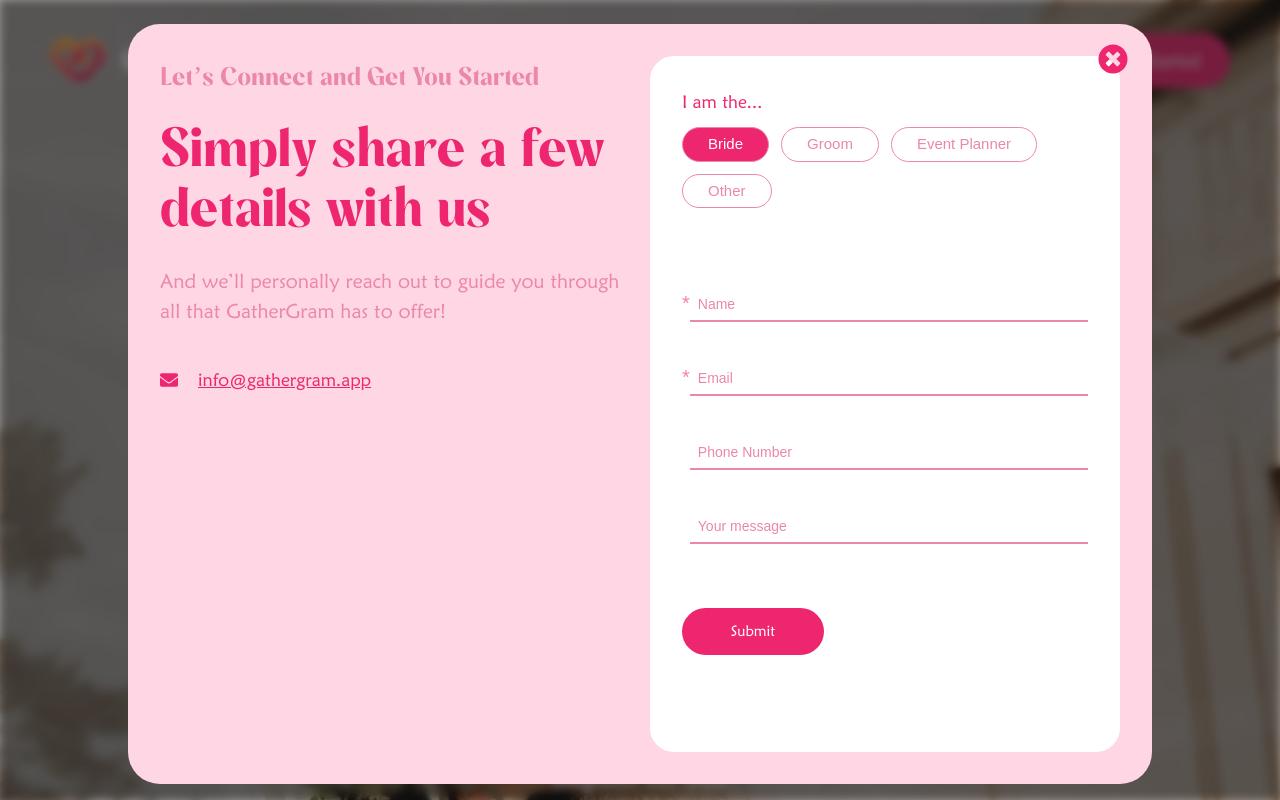
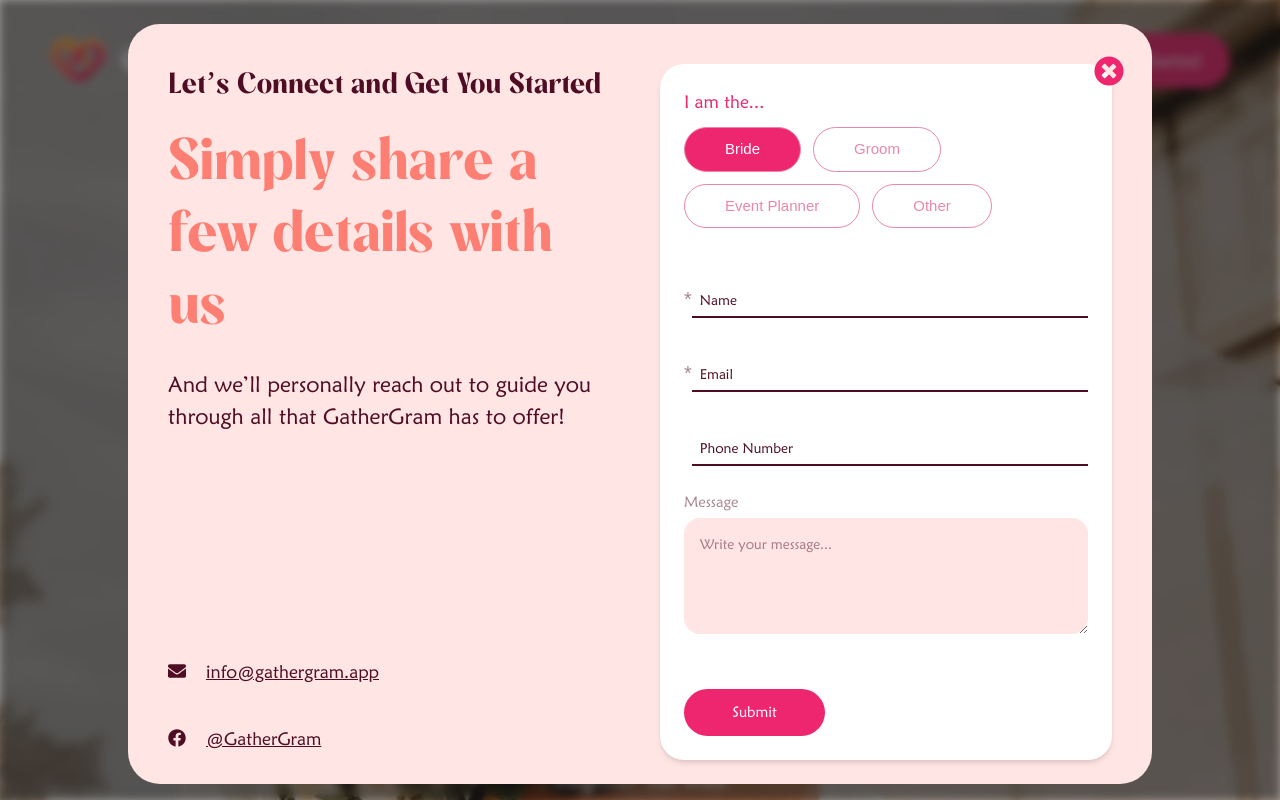
Before and after one commit to okafohenry/upwork, a Next.js app: page / in a window 1280 px wide. Both pictures are taken after a click on the element "Contact". Shown: the top 800 px of the page. Built offline with nearby package versions, Linux system fonts and the light colour scheme.

Commit message:
contact form

```diff
--- /dev/null
+++ b/src/components/contact-form/FormMobile.jsx
@@ -0,0 +1,109 @@
+"use client"
+import React, { useState } from 'react'
+import Image from 'next/image'
+import logoMobile from "../../../public/logo-mobile.svg"
+import { IoClose } from 'react-icons/io5'
+import { usertype } from '@/utils/utils'
+import { FaEnvelope, FaFacebook } from 'react-icons/fa'
+import bg1 from "../../../public/contact-form-mobile-bg2.svg"
+import bg2 from "../../../public/contact-form-mobile-bg.svg"
+
+const initialValues = {
+  name: "",
+  email: "",
+  phone: "",
+  message: "",
+  role: "bride"
+}
+
+export default function ContactFormMobile({ closeModal }) {
+  const [ formData, setFormData ] = useState(initialValues);
+
+  const inputStyle = 'border-0 outline-none lg:border-b-2 border-b border-[#4F0D25] focus:border-b-[#4F0D25] px-2 py-1 w-full placeholder-[#4F0D25] lg:placeholder:text-md placeholder:text-sm font-[Maian] bg-transparent'
+
+  return (
+    <div className='h-screen lg:hidden block bg-[#FFE5E3] fixed w-full overflow-y-auto overflow-x-hidden z-[1027] px-[15px]'>
+      <Image src={bg1} alt="bg-1" className='absolute top-[5.3rem] right-5' />
+      <Image src={bg2} alt="bg-2" className='absolute bottom-[3.5rem] -right-10' />
+      <div className="flex items-center justify-between py-4 relative z-10">
+          <Image src={logoMobile} alt="logo-mobile" className='h-[40px] w-[160px]' />
+          <IoClose onClick={closeModal} className="text-[28px] text-[#FD7E72]" />
+      </div>
+      <div className='relative z-10'>
+          <h4 className='text-[#4F0D25]  text-[20px] mb-2 mt-3 leading-[24px]'>Let’s Connect and Get You Started</h4>
+          <h2 className='text-[#FD7E72]  text-[32px] leading-[40px]'>Simply share a few details with us</h2>
+          <p className='text-[#4F0D25] text-[16px] leading-[24px] mt-4'>And we’ll personally reach out to guide you through all that GatherGram has to offer!</p>
+      </div>
+      <div className='mt-8 relative z-10'>
+        <p className='text-primary lg:text-[16px]'>I am the...</p>
+        <ul className='flex items-center flex-wrap gap-x-3.5 gap-y-2 mt-3'>
+            {Object.values(usertype).map((user, index) => (
+                <li
+                key={index}
+                onClick={() => setFormData({...formData, role: user })}
+                className={`text-[13px] hover:cursor-pointer hover:bg-[#ED266F] hover:text-white py-[8px] px-[24px] rounded-[50px] border-2 border-[#ED266F] capitalize ${formData.role === user ? 'bg-[#ED266F] text-white' : 'text-[#ED266F]'}`}>
+                    {user}
+                </li>
+            ))}
+        </ul>
+        <div className='grid lg:gap-y-10 gap-y-5 lg:mt-[3.5rem] mt-7 text-[#4F0D2580] relative z-10'>
+            <div className='w-full flex'>
+                <span className='text-[20px] text-primary'>*</span>
+                <input
+                    type="text"
+                    placeholder="Name"
+                    className={`${inputStyle}`}
+                    onChange={(e) => setFormData({...formData, name: e.target.value })}
+                />
+            </div>
+            <div className='w-full flex'>
+                <span className='text-[20px] text-primary'>*</span>
+                <input
+                    type="email"
+                    placeholder="Email"
+                    className={`${inputStyle}`}
+                    style={{ '::placeholder': { fontSize: '0.875rem' } }}
+                    onChange={(e) => setFormData({...formData, email: e.target.value })}
+                />
+            </div>
+            <div className='w-full flex'>
+                <span className='text-[20px] text-[#FFE5E3]'>*</span>
+                <input
+                    type="tel"
+                    placeholder="Phone Number"
+                    className={`${inputStyle}`}
+                    style={{ '::placeholder': { fontSize: '0.875rem' } }}
+                    onChange={(e) => setFormData({...formData, phone: e.target.value })}
+                />
+            </div>
+            <div className='w-full mt-1'>
+                <label className='text-[15px] text-[#4F0D2580] font-[Maian] '>Message</label>
+                <textarea
+                    type="text"
+                    rows={2}
+                    placeholder="Write your message..."
+                    className={` bg-[#fed4d0] rounded-[16px] mt-1 outline-[#fed4d0] focus:outline-[#fed4d0] p-[1rem] placeholder:text-[#4F0D2580] placeholder-text-lg font-[Maian] text-[14px] w-full`}
+                    style={{ '::placeholder': { fontSize: '0.875rem' } }}
+                    onChange={(e) => setFormData({...formData, message: e.target.value })}
+                />
+            </div>
+            <button
+            className="text-[14px] w-[40%] mt-[.5rem] text-center bg-primary py-[13px] text-white  px-[10px] rounded-[50px]"
+            >
+              Submit
+            </button>
+        </div>
+        <div className='py-10 relative z-10'>
+            <p className='lg:mt-10 mt-3 flex items-center gap-3 text-[#4F0D25]'>
+                <FaEnvelope size={18} />
+                <span className='text-[14px] underline'>info@gathergram.app</span>
+            </p>
+            <p className='flex mt-3 items-center gap-3 text-[#4F0D25]'>
+                <FaFacebook size={18} />
+                <span className='text-[14px] underline'>@GatherGram</span>
+            </p>
+        </div>
+      </div>
+    </div>
+  )
+}
--- a/src/components/contact-form/index.jsx
+++ b/src/components/contact-form/index.jsx
@@ -2,7 +2,7 @@
 import { usertype } from '@/utils/utils'
 import Link from 'next/link';
 import React, { useState } from 'react'
-import { FaEnvelope, FaTimesCircle } from "react-icons/fa";
+import { FaEnvelope, FaFacebook, FaTimesCircle } from "react-icons/fa";
 
 const initialValues = {
     name: "",
@@ -15,41 +15,47 @@
 export default function ContactForm({ closeModal }) {
     const [ formData, setFormData ] = useState(initialValues)
 
-    const inputStyle = 'border-0 outline-none lg:border-b-2 border-b border-[#EB87AB] focus:border-b-primary px-2 py-1 w-full placeholder-[#EB87AB] lg:placeholder:text-md placeholder:text-sm'
+    const inputStyle = 'border-0 outline-none lg:border-b-2 border-b border-[#4F0D25] focus:border-b-[#4F0D25] px-2 py-1 w-full placeholder-[#4F0D25] lg:placeholder:text-md placeholder:text-sm font-[Maian]'
 
     return (
-        <div className='fixed z-[1020] backdrop-blur-sm w-full h-full top-0 left-0 bottom-0 bg-[#747474]/[0.1] backdrop-brightness-50'>
-            <div className='lg:w-[80%] w-full m-auto bg-primaryLight lg:rounded-[32px] rounded-[15px]  mt-[1.5rem] h-[95vh] grid lg:grid-cols-2 grid-cols-1 gap-x-5 lg:p-[2rem] p-[1.2rem] gap-y-7 relative overflow-y-auto'>
-                <div className='col-span-1'>
-                    <h4 className='text-[#EB87AB] lg:text-[28px] text-[20px] lg:mb-5 mb-2 lg:mt-0 mt-3'>Let’s Connect and Get You Started</h4>
-                    <h2 className='text-primary lg:text-[60px] text-[32px] lg:leading-[60px] leading-[40px]'>Simply share a few details with us</h2>
-                    <p className='text-[#EB87AB] lg:text-[20px] lg:mt-7 mt-4'>And we’ll personally reach out to guide you through all that GatherGram has to offer!</p>
-                    <p className='lg:mt-10 mt-5 flex items-center gap-5 text-primary'>
-                        <FaEnvelope size={18} />
-                        <span className='lg:text-[18px] text-[14px] underline'>info@gathergram.app</span>
-                    </p>
+        <div className='fixed lg:block hidden z-[1020] backdrop-blur-sm w-full h-full top-0 left-0 bottom-0 bg-[#747474]/[0.1] backdrop-brightness-50'>
+            <div className='lg:w-[80%] w-full m-auto bg-[#FFE5E3] lg:rounded-[32px] rounded-[15px]  mt-[1.5rem] h-[95vh] grid lg:grid-cols-2 grid-cols-1 gap-x-10 lg:p-[2.5rem] p-[1.2rem] gap-y-7 relative overflow-y-auto'>
+                <div className='col-span-1 grid relative'>
+                    <div>
+                        <h4 className='text-[#4F0D25] lg:text-[32px] text-[20px] lg:mb-5 mb-2 lg:mt-0 mt-3 leading-[40px]'>Let’s Connect and Get You Started</h4>
+                        <h2 className='text-[#FD7E72] lg:text-[64px] text-[32px] lg:leading-[72px] leading-[40px]'>Simply share a few details with us</h2>
+                        <p className='text-[#4F0D25] lg:text-[22px] leading-[32px] lg:mt-7 mt-4'>And we’ll personally reach out to guide you through all that GatherGram has to offer!</p>
+                    </div>
+                    <div className='flex flex-col absolute bottom-2'>
+                        <p className='lg:mt-10 mt-3 flex items-center gap-5 text-[#4F0D25]'>
+                            <FaEnvelope size={18} />
+                            <span className='lg:text-[18px] text-[14px] underline'>info@gathergram.app</span>
+                        </p>
+                        <p className='lg:mt-10 mt-3 flex items-center gap-5 text-[#4F0D25]'>
+                            <FaFacebook size={18} />
+                            <span className='lg:text-[18px] text-[14px] underline'>@GatherGram</span>
+                        </p>
+                    </div>
                 </div>
-                <div className='col-span-1 h-full bg-white rounded-[24px] lg:p-[2rem] p-[1.5rem]'>
-
+                <div className='col-span-1 h-full bg-white rounded-[24px] shadow-md lg:p-[1.5rem] p-[1.5rem]'>
                     <FaTimesCircle
-                        className='text-primary absolute lg:top-5 top-0 cursor-pointer lg:right-6 right-0 z-50'
+                        className='text-primary absolute lg:top-8 top-0 cursor-pointer lg:right-7 right-0 z-50'
                         size={30}
                         onClick={closeModal}
                     />
-
                     <p className='text-primary lg:text-[18px]'>I am the...</p>
                     <ul className='flex items-center flex-wrap lg:gap-3 gap-2 mt-3'>
                         {Object.values(usertype).map((user, index) => (
                             <li
                             key={index}
                             onClick={() => setFormData({...formData, role: user })}
-                            className={`lg:text-[15px] text-[13px] hover:cursor-pointer hover:bg-primary hover:text-white py-[5px] lg:px-[25px] px-[15px] rounded-[50px] border border-[#EB87AB] capitalize ${formData.role === user ? 'bg-primary text-white' : 'text-[#EB87AB]'}`}>
+                            className={`lg:text-[15px] text-[13px] hover:cursor-pointer hover:bg-primary hover:text-white py-[10px] lg:px-[40px] px-[15px] rounded-[50px] border border-[#EB87AB] capitalize ${formData.role === user ? 'bg-primary text-white' : 'text-[#EB87AB]'}`}>
                                 {user}
                             </li>
                         ))}
                     </ul>
 
-                    <div className='grid lg:gap-y-10 gap-y-5 lg:mt-[5rem] mt-7 text-[#EB87AB]'>
+                    <div className='grid lg:gap-y-10 gap-y-5 lg:mt-[3.5rem] mt-7 text-[#4F0D2580]'>
                         <div className='w-full flex'>
                             <span className='text-[20px]'>*</span>
                             <input
@@ -79,12 +85,13 @@
                                 onChange={(e) => setFormData({...formData, phone: e.target.value })}
                             />
                         </div>
-                        <div className='w-full flex'>
-                            <span className='text-[20px] text-white'>*</span>
-                            <input
+                        <div className='w-full -mt-4'>
+                            <label className='text-[15px] text-[#4F0D2580] font-[Maian] '>Message</label>
+                            <textarea
                                 type="text"
-                                placeholder="Your message"
-                                className={`${inputStyle}`}
+                                rows={4}
+                                placeholder="Write your message..."
+                                className={`border-[#FFE5E3] bg-[#FFE5E3] rounded-[16px] mt-1 outline-[#FFE5E3] p-[1rem] placeholder:text-[#4F0D2580] placeholder-text-lg font-[Maian] text-[14px] w-full`}
                                 style={{ '::placeholder': { fontSize: '0.875rem' } }}
                                 onChange={(e) => setFormData({...formData, message: e.target.value })}
                             />
@@ -92,7 +99,7 @@
                     </div>
 
                     <button
-                    className="lg:text-[15px] text-[12px] lg:w-[35%] w-[50%] lg:mt-[4rem] mt-[2rem] text-center bg-primary lg:py-[12px] py-[8px] lg:px-0 px-[13px] rounded-[50px]"
+                    className="lg:text-[15px] text-[12px] lg:w-[35%] w-[50%] lg:mt-[3rem] mt-[2rem] text-center bg-primary lg:py-[12px] py-[8px] lg:px-0 px-[13px] rounded-[50px]"
                     >
                         Submit
                     </button>
--- a/src/components/gallery/index.jsx
+++ b/src/components/gallery/index.jsx
@@ -86,7 +86,7 @@
                         <DisplaySeven />
                     </div>
                 </div>
-                <div className='lg:hidden max-w-screen-sm relative mx-auto py-6 flex items-center '>
+                <div className='lg:hidden max-w-screen-lg relative mx-auto py-6 flex items-center '>
                     <AliceCarousel
                         ref={carouselRef}
                         mouseTracking
@@ -95,8 +95,8 @@
                         autoPlay={false}
                         autoPlayInterval={5000}
                         infinite={true}
-                        paddingLeft={27}
-                        paddingRight={27}
+                        paddingLeft={28}
+                        paddingRight={28}
                         items={enhancedItems}
                         disableDotsControls={true}
                         keyboardNavigation={true}
--- a/src/components/jumbotron/index.jsx
+++ b/src/components/jumbotron/index.jsx
@@ -6,7 +6,7 @@
 
 export default function Jumbotron() {
     return (
-        <div className="hero-bg" id="home">
+        <div className="hero-bg lg:h-[140vh] h-fit" id="home">
             <div className="mx-auto lg:w-[80%] w-[90%]">
                 <div data-aos="fade-down">
                     <h1 className="lg:text-[95px] text-[40px] text-center lg:pt-[20rem] pt-[15rem] lg:leading-[105px] leading-[45px]">Celebrate, Share, Remember<br className="lg:hidden block" /> All in One Place</h1>
--- a/src/components/nav/index.jsx
+++ b/src/components/nav/index.jsx
@@ -2,10 +2,11 @@
 import Image from "next/image";
 import logo from '../../../public/logo.svg';
 import Link from "next/link";
-import { useState } from "react";
+import React, { useState } from "react";
 import ContactForm from "../contact-form";
 import { HiOutlineMenuAlt4 } from "react-icons/hi";
 import Dropdown from "./Dropdown";
+import ContactFormMobile from "../contact-form/FormMobile";
 
 export default function Nav({ isModalOpen, closeModal, openModal }) {
     const [ toggleDropdown, setToggleDropdown ] = useState(false)
@@ -35,10 +36,17 @@
                 </div>
             </nav>
             {isModalOpen &&
-                <ContactForm closeModal={closeModal} />
+                <React.Fragment>
+                    <ContactForm closeModal={closeModal} />
+                    <ContactFormMobile closeModal={closeModal} />
+                </React.Fragment>
             }
             {toggleDropdown &&
-                <Dropdown closeDropdown={() => setToggleDropdown(false)} isOpen={toggleDropdown} />
+                <Dropdown
+                closeDropdown={() => setToggleDropdown(false)}
+                isOpen={toggleDropdown}
+                openContactModal={openModal}
+                />
             }
         </>
     )
```
Also changed, not shown: src/components/nav/Dropdown.jsx (+10 -30 lines), public/contact-form-mobile-bg.svg (added), public/contact-form-mobile-bg2.svg (added).
